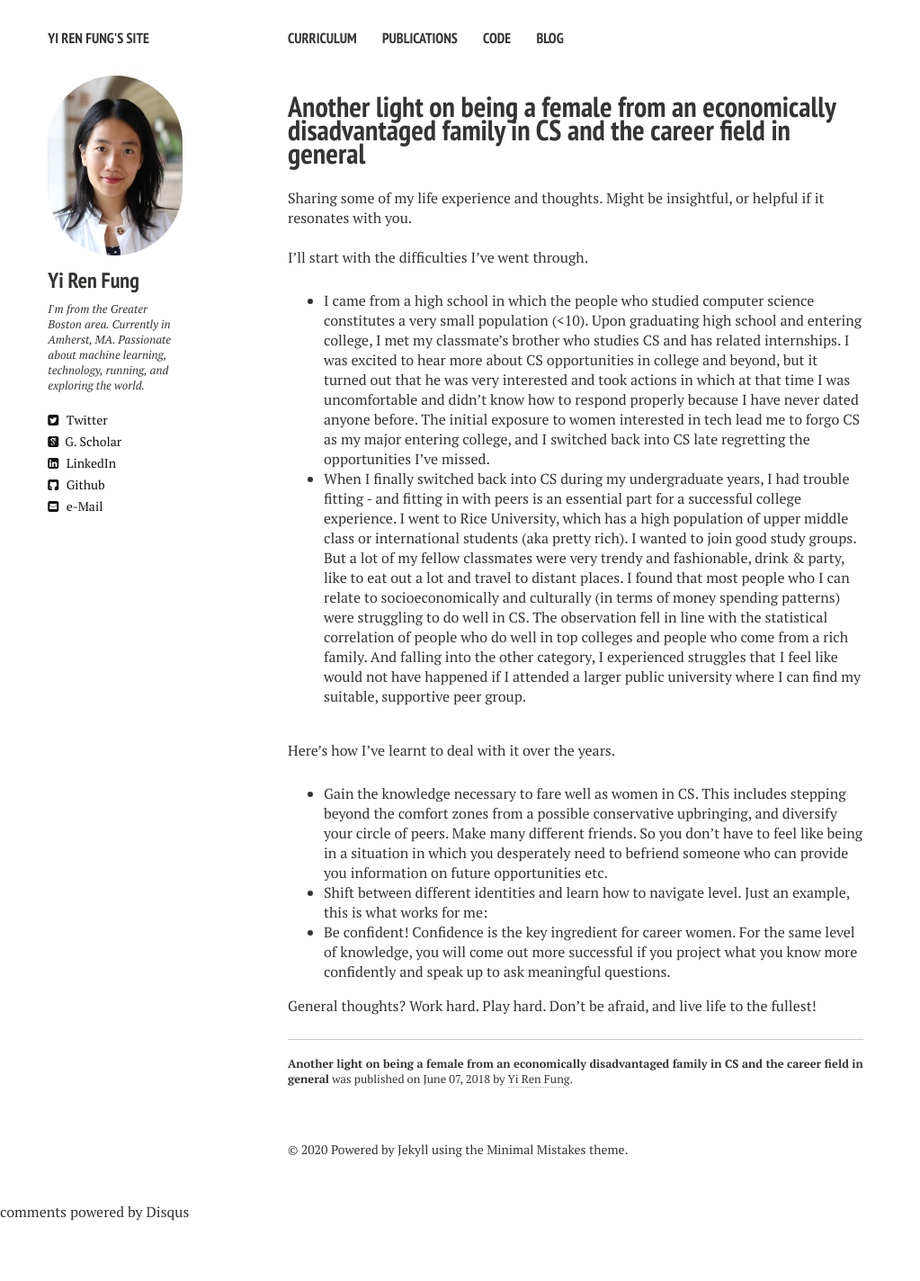
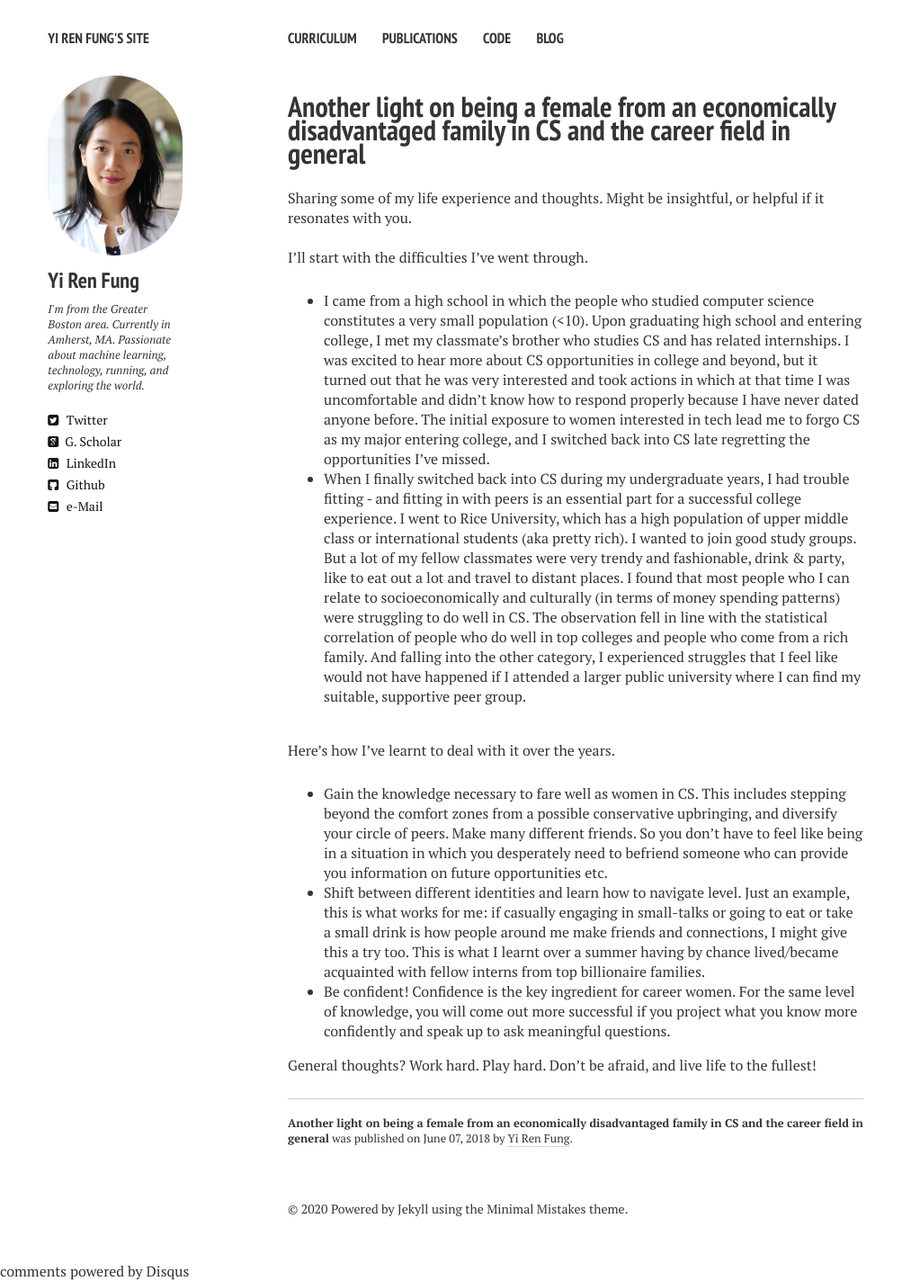
Before and after one commit to yrf1/yrf1.github.io, a Jekyll site: the page built from _posts/2018-06-07-are-gans-the-new-deep.md, in a window 1280 px wide. Shown: the whole page at 90% size, without its empty margins (0-1023 px from the left). Built offline with Jekyll 4.4.1, drawn with Linux system fonts in a browser that asks for light colours; nearby versions of some CDN libraries; comment, search, counter and statistics services are not loaded; before the commit the page ends 1358 px from its top, so only the background shows below that.

Commit message:
modifying blog posts detail d

```diff
--- a/_posts/2018-06-07-are-gans-the-new-deep.md
+++ b/_posts/2018-06-07-are-gans-the-new-deep.md
@@ -17,7 +17,7 @@ I'll start with the difficulties I've went through.
 <br>
 Here's how I've learnt to deal with it over the years.
 * Gain the knowledge necessary to fare well as women in CS. This includes stepping beyond the comfort zones from a possible conservative upbringing, and diversify your circle of peers. Make many different friends. So you don't have to feel like being in a situation in which you desperately need to befriend someone who can provide you information on future opportunities etc.
-* Shift between different identities and learn how to navigate level. Just an example, this is what works for me:
+* Shift between different identities and learn how to navigate level. Just an example, this is what works for me: if casually engaging in small-talks or going to eat or take a small drink is how people around me make friends and connections, I might give this a try too. This is what I learnt over a summer having by chance lived/became acquainted with fellow interns from top billionaire families.
 * Be confident! Confidence is the key ingredient for career women. For the same level of knowledge, you will come out more successful if you project what you know more confidently and speak up to ask meaningful questions.
 <br />
 
```
